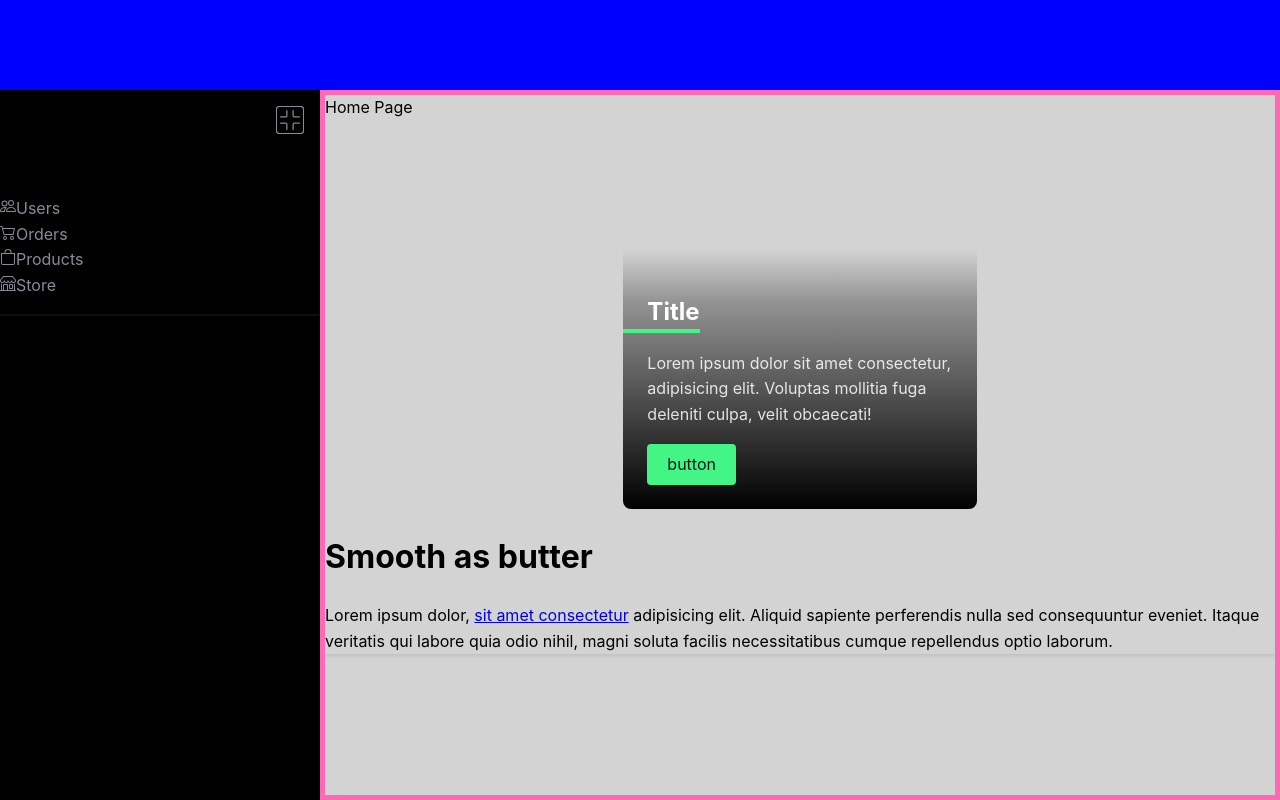
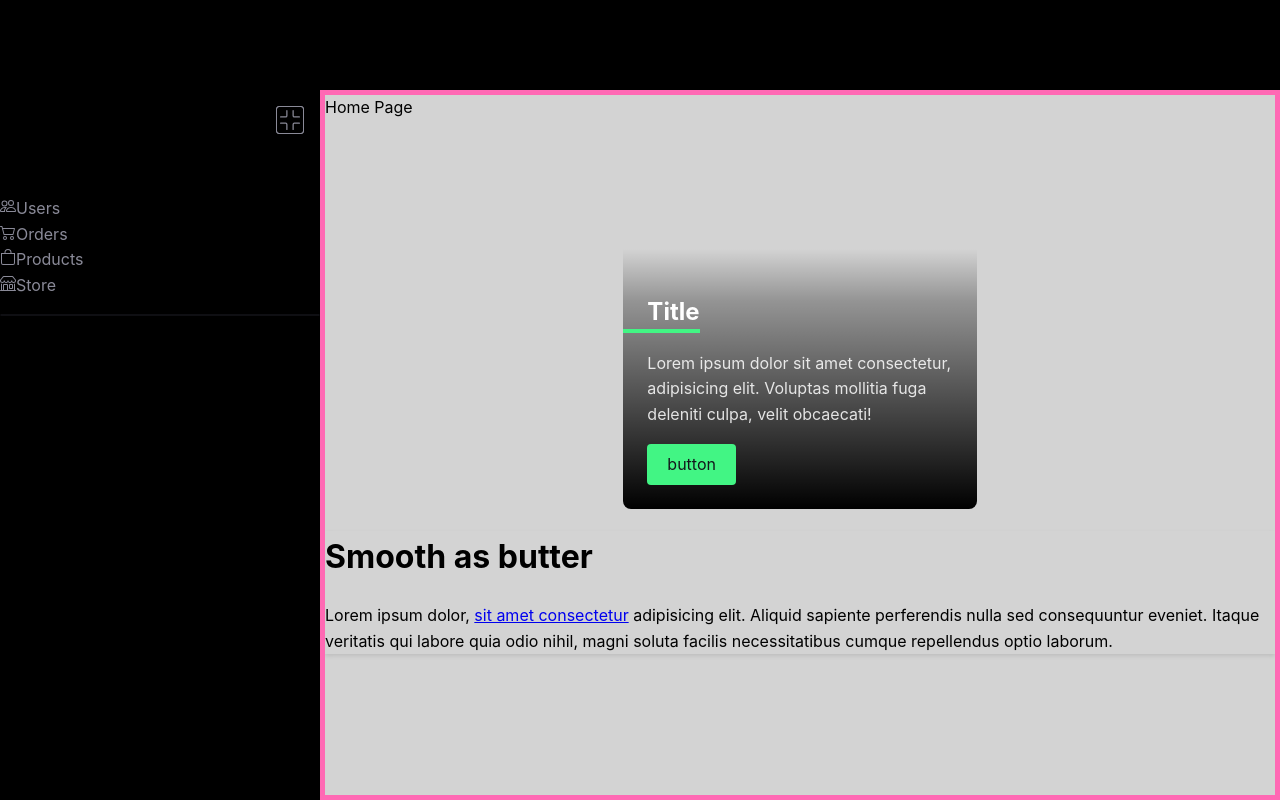
Before and after one commit to JoshuaHolloway/custom-ui-library, a Next.js app in the folder 03-navdrawr-minimize-animaton/: page / in a window 1280 px wide. Built offline with nearby package versions, Linux system fonts and the light colour scheme.

Commit message:
tackbar tansparency

```diff
--- a/03-navdrawr-minimize-animaton/components/layout/layout.js
+++ b/03-navdrawr-minimize-animaton/components/layout/layout.js
@@ -223,11 +223,11 @@ export default function Layout({ children }) {
 
       <nav
         id='main-navbar'
+        className={css.main_navbar}
         style={{
           position: 'fixed',
           height: navbar_height,
           width: '100%',
-          background: 'blue',
         }}
       ></nav>
 
@@ -241,8 +241,8 @@ export default function Layout({ children }) {
           height: `calc(100vh - ${navbar_height})`,
           width: `calc(100% - ${navdrawer_width})`,
           overflowY: 'scroll',
-          // paddingLeft: navdrawer_width,
           border: 'solid hotpink 5px',
+          background: 'red',
         }}
       >
         {children}
--- a/03-navdrawr-minimize-animaton/components/layout/layout.module.scss
+++ b/03-navdrawr-minimize-animaton/components/layout/layout.module.scss
@@ -3,7 +3,8 @@ $clr-selected: #f5f5ff;
 $background-surface: #0f0f13;
 $background-primary: black;
 
-.main_navdrawer {
+.main_navdrawer,
+.main_navbar {
   background: $background-primary;
 }
 
--- a/03-navdrawr-minimize-animaton/styles/_scrollbar.scss
+++ b/03-navdrawr-minimize-animaton/styles/_scrollbar.scss
@@ -1,28 +1,35 @@
-$color-1: hsla(120, 50%, 50%, 1);
-$color-2: hsla(120, 100%, 20%, 1);
-$color-3: hsla(120, 100%, 15%, 1);
+$clr-not-selected: hsla(240, 6%, 57%, 1);
+$clr-not-selected-opaque: hsla(240, 6%, 57%, 0.7);
+
+$clr-selected: hsla(240, 100%, 98%, 1);
+$background-surface: hsla(240, 12%, 7%, 1);
+$background-primary: hsla(0, 0%, 0%, 1);
 
 // ==============================================
 // Chrome and Safari
 ::-webkit-scrollbar {
   width: 2vw;
-  /* background: red; */
+  background: transparent; // rgba(0, 0, 0, 0);
 }
 
 ::-webkit-scrollbar-track {
-  background: $color-1;
+  background: transparent; // rgba(0, 0, 0, 0); //$color-1;
   border-radius: 100vw;
   margin-block: 0.5em;
 }
 
 ::-webkit-scrollbar-thumb {
-  background: $color-2;
+  background: transparent; //$background-primary; //$clr-not-selected; //$color-2;
   border-radius: 100vw;
-  border: 0.4vw solid $color-1;
+  border: solid 0.4vw $clr-not-selected;
+
+  opacity: 0;
+
+  transition: opacity 900ms ease;
 }
 
 ::-webkit-scrollbar-thumb:hover {
-  background: $color-3;
+  background: $clr-not-selected-opaque;
 }
 // ==============================================
 
@@ -30,7 +37,7 @@ $color-3: hsla(120, 100%, 15%, 1);
 @supports (scrollbar-color: red blue) {
   * {
     // scrollbar-color: <thumb> <track>
-    scrollbar-color: $color-2 $color-1;
+    scrollbar-color: $clr-not-selected transparent;
     scrollbar-width: thin;
   }
 }
```
